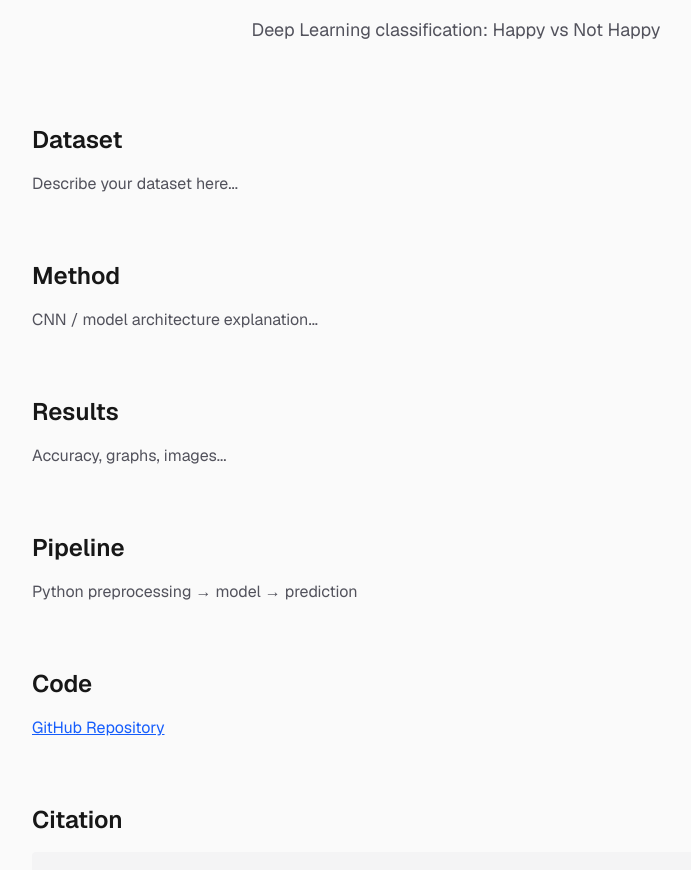
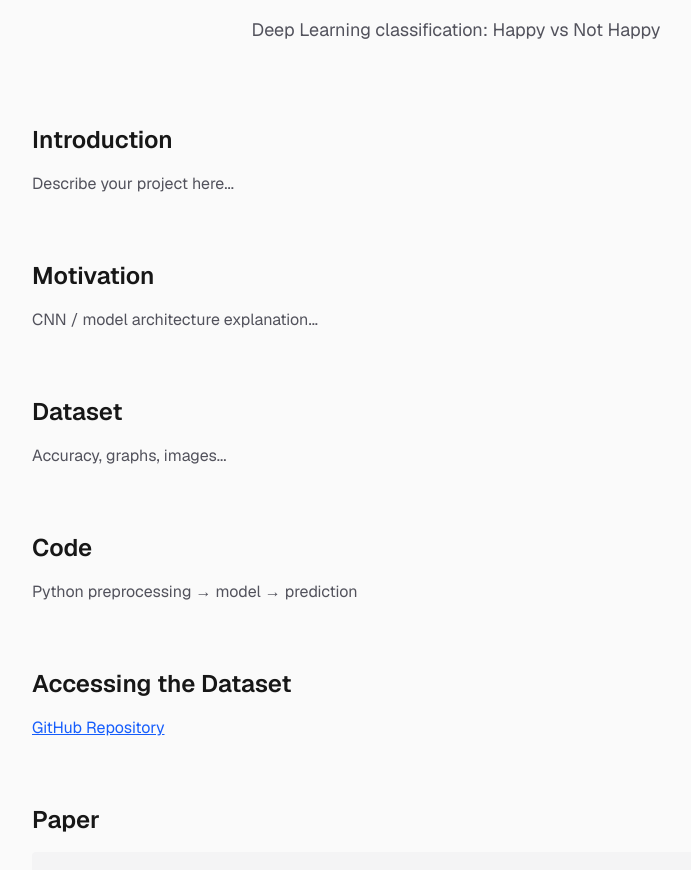
Before and after one commit to pepealania/image-processing-project-tutorial-deep-learning-happy-not-happy-classification, a Next.js app: page /image-processing-project-tutorial-deep-learning-happy-not-happy-classification/ in a window 1280 px wide. Shown: the part 208-1078 px from the top of the page, without its empty margins (184-875 px from the left). Built offline with nearby package versions, Linux system fonts and the light colour scheme.

Commit message:
rename of sections

```diff
--- a/src/app/page.tsx
+++ b/src/app/page.tsx
@@ -10,8 +10,8 @@ export default function Home() {
 
       <main className="flex flex-1 w-full max-w-4xl flex-col mx-auto py-24 px-6">
 
-        {/* HERO SECTION */}
-        <section id="intro" className="text-center mb-20">
+        {/* HOME */}
+        <section id="home" className="text-center mb-20">
           <Image
             className="mx-auto dark:invert"
             src="/next.svg"
@@ -30,41 +30,41 @@ export default function Home() {
           </p>
         </section>
 
-        {/* DATASET */}
-        <section id="dataset" className="mb-16">
-          <h2 className="text-2xl font-semibold mb-4">Dataset</h2>
+        {/* INTRODUCTION */}
+        <section id="introduction" className="mb-16">
+          <h2 className="text-2xl font-semibold mb-4">Introduction</h2>
           <p className="text-zinc-600 dark:text-zinc-400">
-            Describe your dataset here...
+            Describe your project here...
           </p>
         </section>
 
-        {/* METHOD */}
-        <section id="method" className="mb-16">
-          <h2 className="text-2xl font-semibold mb-4">Method</h2>
+        {/* MOTIVATION */}
+        <section id="motivation" className="mb-16">
+          <h2 className="text-2xl font-semibold mb-4">Motivation</h2>
           <p className="text-zinc-600 dark:text-zinc-400">
             CNN / model architecture explanation...
           </p>
         </section>
 
-        {/* RESULTS */}
-        <section id="results" className="mb-16">
-          <h2 className="text-2xl font-semibold mb-4">Results</h2>
+        {/* DATASET */}
+        <section id="dataset" className="mb-16">
+          <h2 className="text-2xl font-semibold mb-4">Dataset</h2>
           <p className="text-zinc-600 dark:text-zinc-400">
             Accuracy, graphs, images...
-          </p>
-        </section>
-
-        {/* PIPELINE */}
-        <section id="pipeline" className="mb-16">
-          <h2 className="text-2xl font-semibold mb-4">Pipeline</h2>
-          <p className="text-zinc-600 dark:text-zinc-400">
-            Python preprocessing → model → prediction
           </p>
         </section>
 
         {/* CODE */}
         <section id="code" className="mb-16">
           <h2 className="text-2xl font-semibold mb-4">Code</h2>
+          <p className="text-zinc-600 dark:text-zinc-400">
+            Python preprocessing → model → prediction
+          </p>
+        </section>
+
+        {/* ACCESSING-DATASET */}
+        <section id="accessing-dataset" className="mb-16">
+          <h2 className="text-2xl font-semibold mb-4">Accessing the Dataset</h2>
           <a
             className="text-blue-600 underline"
             href="https://github.com/pepealania/image-processing-project-tutorial-deep-learning-happy-not-happy-classification"
@@ -73,9 +73,9 @@ export default function Home() {
           </a>
         </section>
 
-        {/* CITATION */}
-        <section id="citation" className="mb-16">
-          <h2 className="text-2xl font-semibold mb-4">Citation</h2>
+        {/* PAPER */}
+        <section id="paper" className="mb-16">
+          <h2 className="text-2xl font-semibold mb-4">Paper</h2>
           <pre className="text-sm bg-zinc-100 dark:bg-zinc-900 p-4 rounded">
           </pre>
         </section>
```
